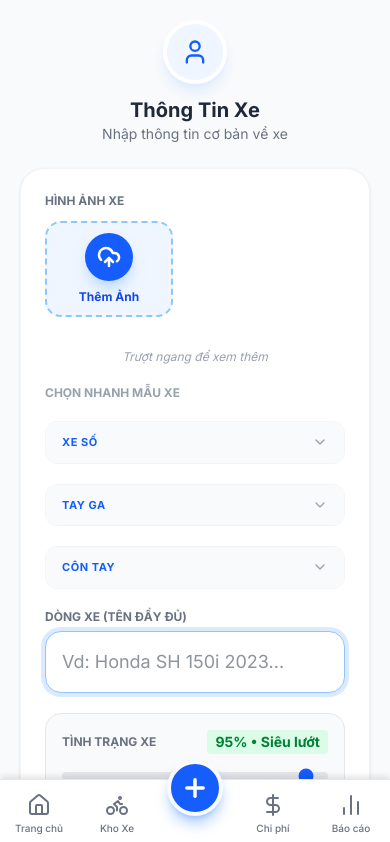
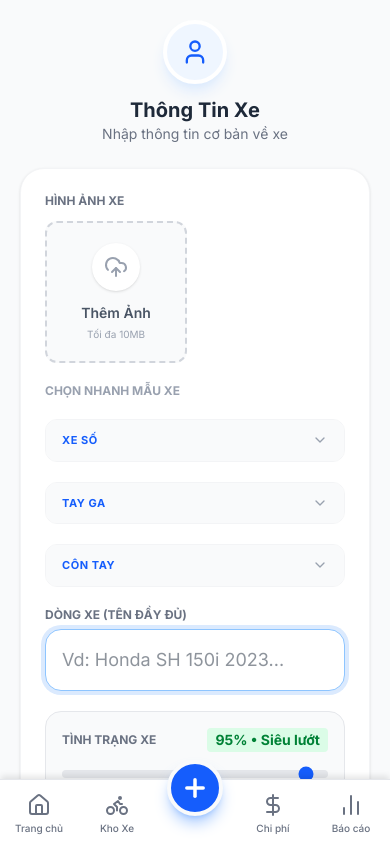
Before and after one commit to macxuanhoa/carem, a Next.js app: page /cars/new in a window 390 px wide. Shown: the top 842 px of the page. Built offline with nearby package versions, Linux system fonts and the light colour scheme.

Commit message:
Update ImageUpload UI: Grid layout, modern style, remove admin/123 from seed

```diff
--- a/components/ImageUpload.tsx
+++ b/components/ImageUpload.tsx
@@ -87,15 +87,18 @@ export default function ImageUpload({
 
   return (
     <div className="space-y-4">
-      {/* Gallery Grid - Mobile: Horizontal Scroll, Desktop: Grid */}
-      <div className="flex overflow-x-auto pb-4 gap-3 md:grid md:grid-cols-3 md:overflow-visible md:pb-0 scrollbar-hide snap-x">
+      {/* Gallery Grid - Responsive Grid */}
+      <div className="grid grid-cols-2 sm:grid-cols-3 md:grid-cols-4 gap-4">
 
-        {/* Custom Upload Button - Always First */}
-        <label className={`shrink-0 w-32 md:w-auto relative aspect-4/3 rounded-2xl overflow-hidden border-2 border-dashed border-blue-300 hover:border-blue-500 bg-blue-50 hover:bg-blue-100 transition-all cursor-pointer flex flex-col items-center justify-center gap-2 group snap-start ${isUploading ? 'opacity-50 pointer-events-none' : ''}`}>
-            <div className="p-3 bg-blue-600 text-white rounded-full shadow-lg shadow-blue-200 group-hover:scale-110 transition-transform">
-                <CloudUpload size={24} strokeWidth={2.5} />
+        {/* Custom Upload Button - Modern Design */}
+        <label className={`relative aspect-square rounded-xl overflow-hidden border-2 border-dashed border-gray-300 dark:border-gray-700 hover:border-blue-500 dark:hover:border-blue-400 bg-gray-50 dark:bg-gray-800/50 hover:bg-blue-50 dark:hover:bg-blue-900/10 transition-all cursor-pointer flex flex-col items-center justify-center gap-3 group ${isUploading ? 'opacity-50 pointer-events-none' : ''}`}>
+            <div className="p-3 bg-white dark:bg-gray-800 rounded-full shadow-sm group-hover:scale-110 group-hover:shadow-md transition-all duration-300">
+                <CloudUpload size={24} className="text-gray-400 group-hover:text-blue-500 transition-colors" />
             </div>
-            <span className="text-xs font-bold text-blue-700 group-hover:text-blue-800 text-center px-2">Thêm Ảnh</span>
+            <div className="text-center px-2">
+                <span className="text-sm font-semibold text-gray-600 dark:text-gray-300 group-hover:text-blue-600 dark:group-hover:text-blue-400 block">Thêm Ảnh</span>
+                <span className="text-[10px] text-gray-400 mt-1 block">Tối đa 10MB</span>
+            </div>
             <input
                 type="file"
                 multiple
@@ -108,39 +111,37 @@ export default function ImageUpload({
 
         {/* Loading State */}
         {isUploading && (
-            <div className="shrink-0 w-32 md:w-auto relative aspect-4/3 rounded-2xl overflow-hidden border border-gray-200 bg-gray-50 flex flex-col items-center justify-center animate-pulse snap-start">
-                <Loader2 className="animate-spin text-blue-500 mb-2" size={24} />
-                <span className="text-xs text-gray-500 font-medium">Đang tải...</span>
+            <div className="relative aspect-square rounded-xl overflow-hidden border border-gray-200 dark:border-gray-700 bg-gray-50 dark:bg-gray-800 flex flex-col items-center justify-center animate-pulse">
+                <Loader2 className="animate-spin text-blue-500 mb-2" size={28} />
+                <span className="text-xs text-gray-500 font-medium">Đang xử lý...</span>
             </div>
         )}
 
         {/* Images */}
         {value.map((url) => (
-          <div key={url} className="shrink-0 w-32 md:w-auto relative aspect-4/3 rounded-2xl overflow-hidden border border-gray-200 group bg-gray-100 snap-start shadow-sm">
-            <div className="absolute top-1.5 right-1.5 z-10 opacity-100 md:opacity-0 group-hover:opacity-100 transition-opacity">
+            <div key={url} className="relative aspect-square rounded-xl overflow-hidden border border-gray-200 dark:border-gray-700 group bg-gray-100 dark:bg-gray-800 shadow-sm hover:shadow-md transition-all">
+                <div className="absolute top-2 right-2 z-10">
                     <button
                         type="button"
-                onClick={() => onRemove(url)}
-                className="bg-white/90 text-red-500 p-1.5 rounded-full shadow-sm hover:bg-red-50 transition-colors"
+                        onClick={(e) => {
+                            e.preventDefault();
+                            onRemove(url);
+                        }}
+                        className="bg-white/90 dark:bg-black/70 text-gray-500 dark:text-gray-300 hover:text-red-500 dark:hover:text-red-400 p-1.5 rounded-full shadow-sm backdrop-blur-sm transition-all hover:scale-110"
                     >
-                <X size={14} strokeWidth={2.5} />
+                        <X size={16} strokeWidth={2.5} />
                     </button>
                 </div>
                 <Image
                     fill
-              className="object-cover"
+                    className="object-cover transition-transform duration-500 group-hover:scale-105"
                     alt="Car Image"
                     src={url}
+                    sizes="(max-width: 768px) 50vw, 25vw"
                 />
             </div>
         ))}
       </div>
-
-      {value.length === 0 && !isUploading && (
-          <p className="text-xs text-gray-400 text-center italic md:hidden">
-              Trượt ngang để xem thêm
-          </p>
-      )}
     </div>
   );
 }
--- a/prisma/seed.ts
+++ b/prisma/seed.ts
@@ -14,12 +14,12 @@ async function main() {
   await prisma.user.deleteMany();
 
   // --- 0. USERS ---
-  // Default Admin User
+  // Secure Admin User
   await prisma.user.create({
       data: {
-          username: 'admin',
-          password: '123', // In production, hash this!
-          name: 'Administrator',
+          username: 'carem92',
+          password: '@',
+          name: 'Quản Trị Viên',
           role: 'ADMIN'
       }
   });
--- /dev/null
+++ b/scripts/delete-admin.ts
@@ -0,0 +1,21 @@
+
+import { PrismaClient } from '@prisma/client';
+
+const prisma = new PrismaClient();
+
+async function main() {
+  try {
+    const deletedUser = await prisma.user.deleteMany({
+      where: {
+        username: 'admin',
+      },
+    });
+    console.log(`Deleted ${deletedUser.count} user(s) with username 'admin'.`);
+  } catch (error) {
+    console.error('Error deleting user:', error);
+  } finally {
+    await prisma.$disconnect();
+  }
+}
+
+main();
```
Lines whose indentation alone changed are shown as unchanged.
